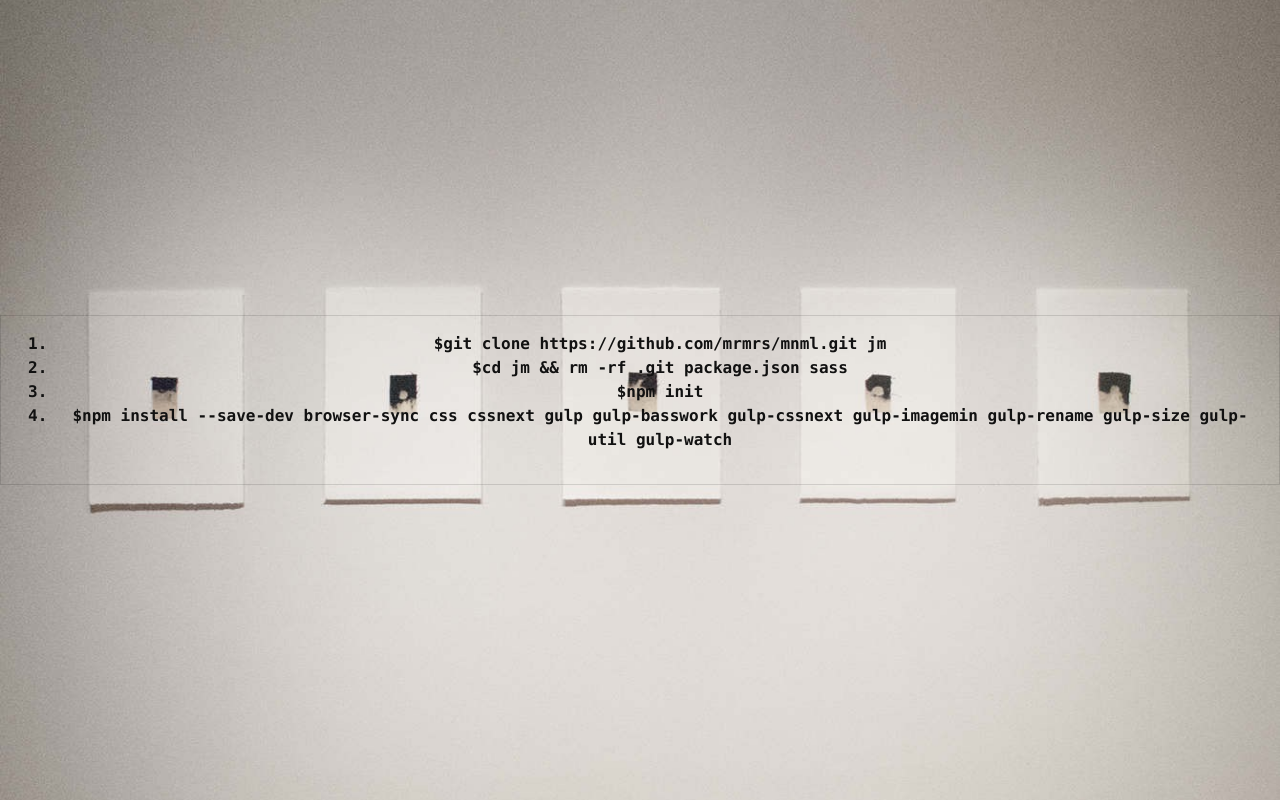
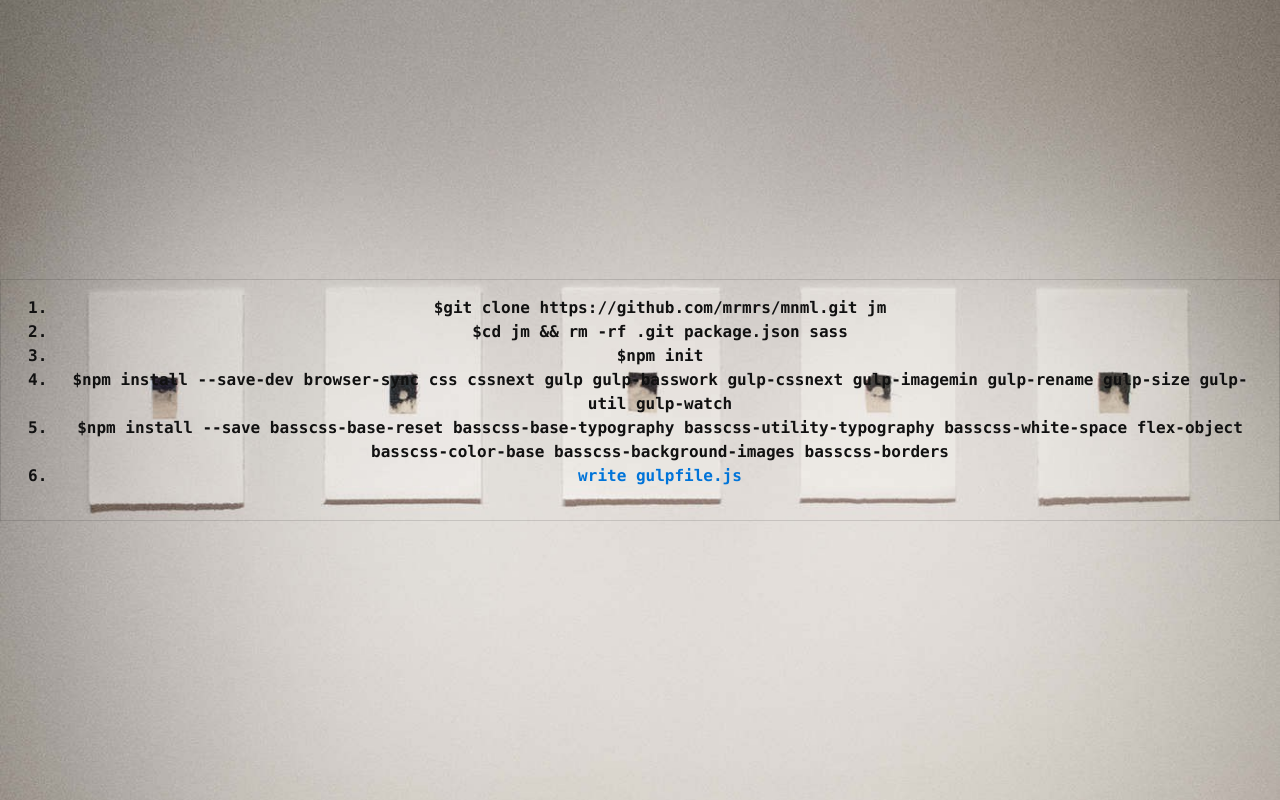
Before and after one commit to jchck/jm, a website: page index.html in a window 1280 px wide. Drawn offline with Linux system fonts and the light colour scheme.

Commit message:
steps 5 & 6

```diff
--- a/index.html
+++ b/index.html
@@ -20,6 +20,8 @@
             <li>$cd jm && rm -rf .git package.json sass</li>
             <li>$npm init</li>
             <li>$npm install --save-dev browser-sync css cssnext gulp gulp-basswork gulp-cssnext gulp-imagemin gulp-rename gulp-size gulp-util gulp-watch</li>
+            <li>$npm install --save basscss-base-reset basscss-base-typography basscss-utility-typography basscss-white-space flex-object basscss-color-base basscss-background-images basscss-borders</li>
+            <li><a href="https://github.com/jchck/jm/blob/master/gulpfile.js" target="_blank">write gulpfile.js</a></li>
           </ol>
         </code>
       </div>
```
